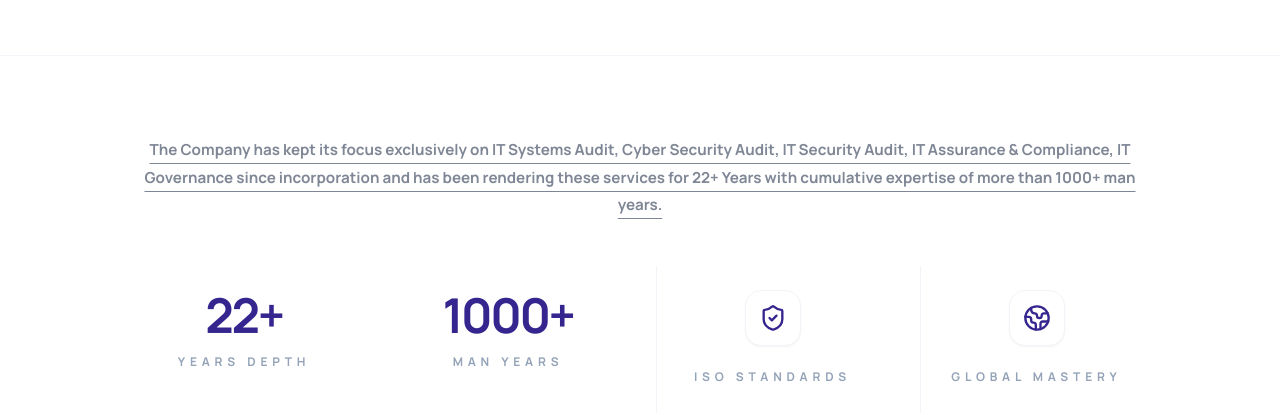
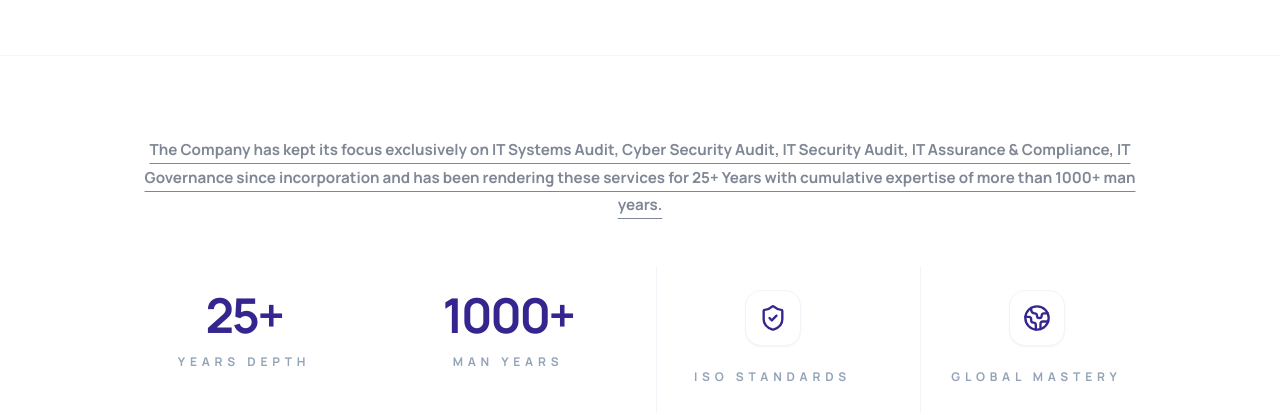
Before and after one commit to vinayjaisval/aaawebsite, a React (Vite) app: page /about/overview in a window 1280 px wide. Shown: the part 1440-1855 px from the top of the page. Built offline with nearby package versions, Linux system fonts and the light colour scheme.

Commit message:
fix:fixed the redirection and updated the pages

```diff
--- a/src/pages/AboutOverview.tsx
+++ b/src/pages/AboutOverview.tsx
@@ -231,11 +231,11 @@ export default function AboutOverview() {
             <div className="container mx-auto px-4 sm:px-6" style={{ maxWidth: "1150px" }}>
               <div className="max-w-5xl mx-auto py-8 sm:py-10">
                 <p className="text-[#60697B] text-[0.95rem] text-justify md:text-center leading-[1.8] font-bold mb-10 sm:mb-12 opacity-80 decoration-aaa-primary/10 underline underline-offset-8">
-                  The Company has kept its focus exclusively on IT Systems Audit, Cyber Security Audit, IT Security Audit, IT Assurance & Compliance, IT Governance since incorporation and has been rendering these services for 22+ Years with cumulative expertise of more than 1000+ man years.
+                  The Company has kept its focus exclusively on IT Systems Audit, Cyber Security Audit, IT Security Audit, IT Assurance & Compliance, IT Governance since incorporation and has been rendering these services for 25+ Years with cumulative expertise of more than 1000+ man years.
                 </p>
                 <div className="grid grid-cols-2 lg:grid-cols-4 gap-6 sm:gap-8">
                   <div className="text-center group/stat relative p-4 sm:p-6 rounded-xl sm:rounded-2xl transition-all duration-500 hover:bg-slate-50 border border-transparent hover:border-slate-100">
-                    <span className="text-4xl sm:text-5xl lg:text-5xl font-bold text-aaa-primary block mb-2 tracking-tighter transition-all group-hover/stat:scale-110 uppercase">22+</span>
+                    <span className="text-4xl sm:text-5xl lg:text-5xl font-bold text-aaa-primary block mb-2 tracking-tighter transition-all group-hover/stat:scale-110 uppercase">25+</span>
                     <span className="text-xs sm:text-[0.75rem] font-bold uppercase tracking-[0.3em] sm:tracking-[0.4em] text-slate-400 group-hover/stat:text-black transition-colors">Years Depth</span>
                   </div>
                   <div className="text-center group/stat relative p-4 sm:p-6 rounded-xl sm:rounded-2xl transition-all duration-500 hover:bg-slate-50 border border-transparent hover:border-slate-100">
--- a/src/pages/HomePage.tsx
+++ b/src/pages/HomePage.tsx
@@ -274,12 +274,12 @@ function CTABand() {
             </p>
           </div>
           <div className="lg:w-[34%] lg:text-right">
-            <a
-              href="#contact"
+            <Link
+              to="/contact"
               className="inline-block bg-white text-[#35268F] hover:bg-white/95 px-8 py-3.5 rounded font-bold text-[1rem] transition-all duration-200 shadow-xl decoration-none"
             >
               Talk to Our Team
-            </a>
+            </Link>
           </div>
         </div>
       </div>
@@ -289,7 +289,7 @@ function CTABand() {
 
 function Journey() {
   const milestones = [
-    { num: "01", year: "2002", title: "Founded", desc: "AAA Technologies opened its doors in Mumbai as an IT and Cyber Security audit firm." },
+    { num: "01", year: "2000", title: "Founded", desc: "AAA Technologies opened its doors in Mumbai as an IT and Cyber Security audit firm." },
     { num: "02", year: "2005", title: "CERT-In Empanelled", desc: "India's national Cyber Security authority approved us to conduct IT security audits." },
     { num: "03", year: "2009", title: "Maharashtra IT Award", desc: "The state government recognised our work in IT audit and information security." },
     { num: "04", year: "2015", title: "ISO Certified", desc: "We earned dual ISO certification and committed to following global quality standards." },
@@ -304,7 +304,7 @@ function Journey() {
       <div className="container mx-auto px-4">
         <div className="text-center mb-16">
           <span className="inline-block bg-[#EBE9F9] text-[#35268F] font-bold uppercase tracking-[0.12em] text-[0.75rem] px-4 py-1.5 rounded-full mb-4">Our Journey</span>
-          <h2 className="text-[calc(1.325rem+0.9vw)] md:text-[2.6rem] font-extrabold text-[#1A1040] mb-4 leading-tight">24 Years. One Focus. Cyber Security Audit.</h2>
+          <h2 className="text-[calc(1.325rem+0.9vw)] md:text-[2.6rem] font-extrabold text-[#1A1040] mb-4 leading-tight">26 Years. One Focus. Cyber Security Audit.</h2>
           <p className="text-[#60697b] max-w-3xl mx-auto text-[1.1rem] md:text-[1.2rem] font-medium leading-relaxed opacity-90">From a two-person IS audit firm in 2002 to India's only stock-exchange-listed Cyber Security audit company, here is how we got here.</p>
         </div>
 
@@ -449,9 +449,12 @@ function Awards() {
           ))}
         </div>
         <div className="text-center mt-12">
-          <button className="border-2 border-[#35268F] text-[#35268F] hover:bg-[#35268F] hover:text-white px-8 py-3 rounded-[8px] font-bold transition-all">
+          <Link
+            to="/about/awards-achievements"
+            className="inline-block border-2 border-[#35268F] text-[#35268F] hover:bg-[#35268F] hover:text-white px-8 py-3 rounded-[8px] font-bold transition-all decoration-none"
+          >
             View All Awards & Achievements
-          </button>
+          </Link>
         </div>
       </div>
     </section>
```
